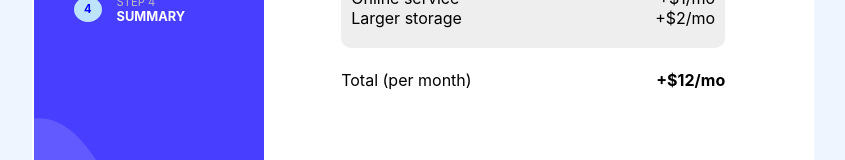
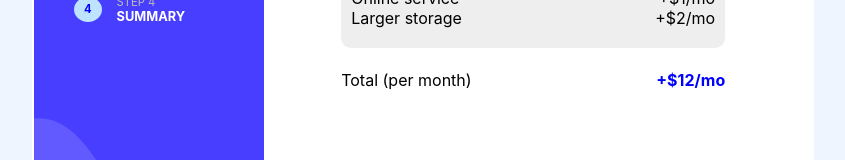
Before and after one commit to darrk-heart/multi-step-form, a React (Create React App) app: page / in a window 1280 px wide. Shown: the part 332-492 px from the top of the page, without its empty margins (217-1062 px from the left). Built offline with nearby package versions, Linux system fonts and the light colour scheme.

Commit message:
more works

```diff
--- a/src/components/Form4/Form4.jsx
+++ b/src/components/Form4/Form4.jsx
@@ -46,7 +46,7 @@ function Form4() {
                 }}
               >
                 <span>Total (per month)</span>
-                <h4>+$12/mo</h4>
+                <h4 style={{ color: "blue" }}>+$12/mo</h4>
               </div>
             </div>
           </div>
```
